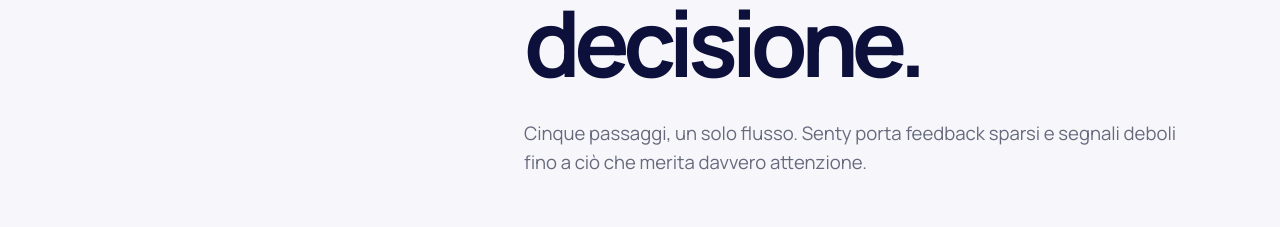
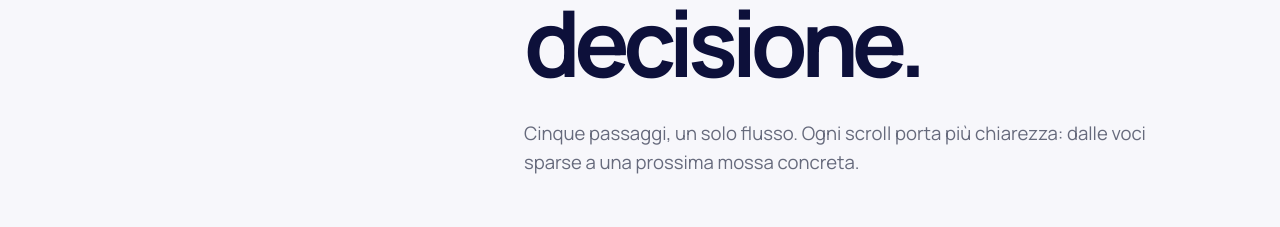
Before and after one commit to werhealthy/provapersabri, a React (Vite) app: page / in a window 1280 px wide. Shown: the part 1098-1325 px from the top of the page. Built offline with nearby package versions, Linux system fonts and the light colour scheme.

Commit message:
refactor: align method content with Klarna-style visual story

```diff
--- a/src/content/site.ts
+++ b/src/content/site.ts
@@ -31,7 +31,7 @@
   method: {
     eyebrow: 'IL METODO SENTY',
     title: 'Dal rumore a una decisione.',
-    intro: 'Cinque passaggi, un solo flusso. Senty porta feedback sparsi e segnali deboli fino a ciò che merita davvero attenzione.',
+    intro: 'Cinque passaggi, un solo flusso. Ogni scroll porta più chiarezza: dalle voci sparse a una prossima mossa concreta.',
     steps: [
       {
         id: 'raccogli',
@@ -40,6 +40,7 @@
         body: 'Recensioni, survey, commenti e feedback entrano nello stesso spazio. Le fonti restano riconoscibili, ma smettono di vivere isolate.',
         note: 'Tutte le voci, nello stesso posto.',
         visual: 'collect',
+        image: 'https://raw.githubusercontent.com/SabRo11/Senty/main/public/raccogli.jpg',
       },
       {
         id: 'analizza',
@@ -48,6 +49,7 @@
         body: 'L’AI classifica temi, sentiment e ricorrenze. Il volume diventa struttura e le conversazioni iniziano a mostrare pattern leggibili.',
         note: 'Il caos prende una forma.',
         visual: 'analyze',
+        image: 'https://raw.githubusercontent.com/SabRo11/Senty/main/public/analizza.jpg',
       },
       {
         id: 'comprendi',
@@ -56,6 +58,7 @@
         body: 'Senty collega i segnali e mette in evidenza ciò che sta davvero muovendo la percezione delle persone, anche quando il segnale è ancora piccolo.',
         note: 'Non solo cosa succede. Perché.',
         visual: 'understand',
+        image: 'https://raw.githubusercontent.com/SabRo11/Senty/main/public/comprendi.jpg',
       },
       {
         id: 'confronta',
@@ -64,6 +67,7 @@
         body: 'Periodi, canali, temi e benchmark diventano confrontabili. Capisci cosa sta migliorando, cosa sta peggiorando e dove cambia il contesto.',
         note: 'Un segnale conta quando ha un contesto.',
         visual: 'compare',
+        image: 'https://raw.githubusercontent.com/SabRo11/Senty/main/public/confronta.jpg',
       },
       {
         id: 'restituisci',
@@ -72,6 +76,7 @@
         body: 'Gli insight diventano priorità chiare, condivisibili e pronte per l’azione. Meno dashboard da interpretare, più prossime mosse da discutere.',
         note: 'Dall’insight alla prossima decisione.',
         visual: 'return',
+        image: 'https://raw.githubusercontent.com/SabRo11/Senty/main/public/restituisci.jpg',
       },
     ],
   },
```
